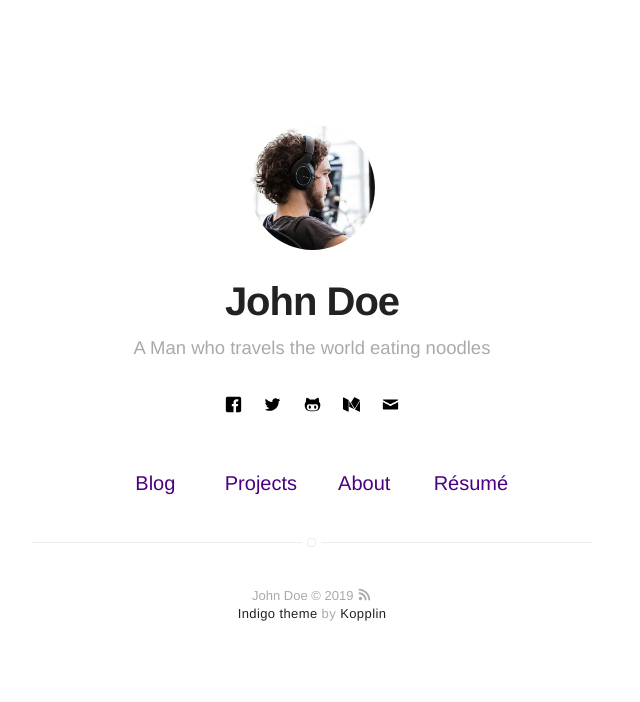
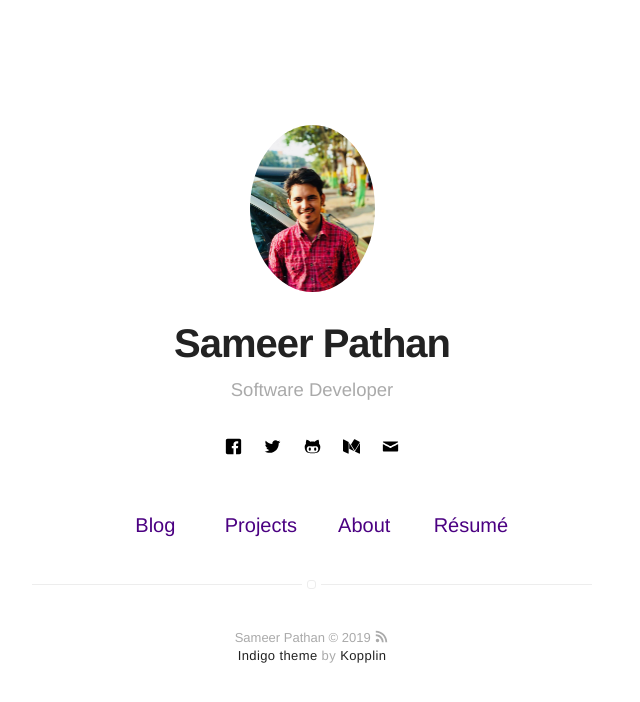
Before and after one commit to samdcoder/samdcoder.github.io, a Jekyll site: the page built from index.html, in a window 1280 px wide. Shown: the top 702 px of the page, without its empty margins (328-968 px from the left). Built offline with Jekyll 4.4.1, drawn with Linux system fonts in a browser that asks for light colours.

```diff
--- /dev/null
+++ b/CNAME
@@ -0,0 +1 @@
+sameerpathan.com
--- a/_config.yml
+++ b/_config.yml
@@ -1,9 +1,9 @@
 # main text of home
-name: John Doe
-bio: A Man who travels the world eating noodles
+name: Sameer Pathan
+bio: Software Developer
 
 # twitter summary info
-description: A blog about technology and stuff related
+description: My personal blog
 
 # if it's an external image, update below for true
 # better with square images
@@ -14,7 +14,7 @@ picture: assets/images/profile.jpg
 # and specify source (external or local).
 resume: true
 resume-external: true
-resume-url: https://google.com/?q=my+resume
+resume-url: https://docs.google.com/document/d/1SHC6i3Lo8DKQ6PrJuCfOj_hV2b1B_fgO6KvIonbxmec/edit?usp=sharing
 
 url: https://koppl.in/indigo
 # your url: http://USERNAME.github.io
```
Also changed, not shown: assets/images/profile.jpg.
